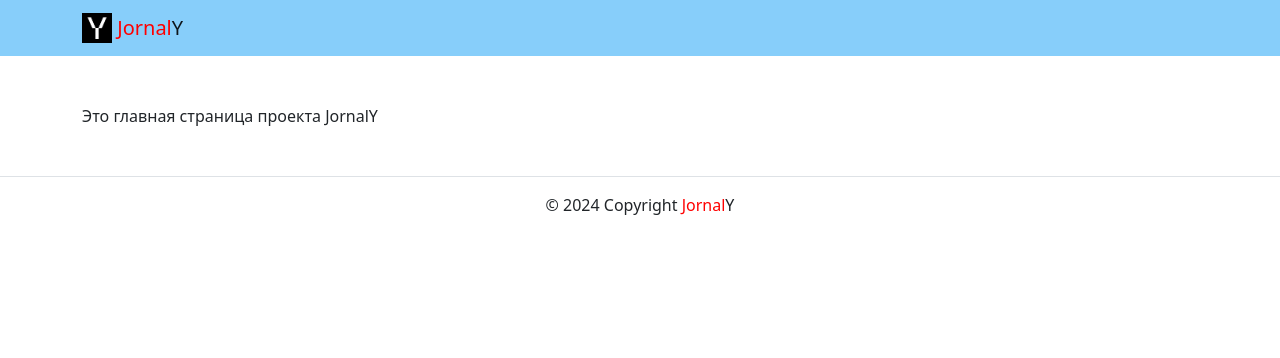
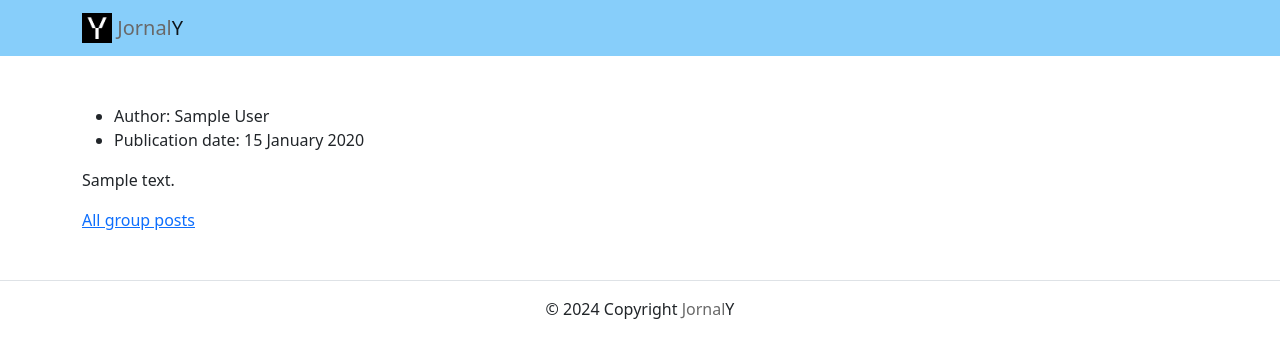
Before and after one commit to dev-lymar/JornalY, a Django app: page / in a window 1280 px wide. Shown: the top 358 px of the page. Run offline with Django 5.2, Linux system fonts and the light colour scheme; tables that the repository leaves empty hold one stand-in row (values such as "Sample post"); some libraries are stand-ins or nearby versions.

Commit message:
Added post display on home page

```diff
--- a/posts/views.py
+++ b/posts/views.py
@@ -1,18 +1,18 @@
 from django.shortcuts import render
 from django.http import HttpResponse
+from .models import Post
 
 
 def index(request):
+    posts = Post.objects.order_by('-pub_date')[:10]
     context = {
-        'text': 'Это главная страница проекта JornalY'
+        'posts': posts
     }
-    template = 'posts/index.html'
-    return render(request, template, context=context)
+    return render(request, 'posts/index.html', context=context)
 
 
 def group_posts(request, slug):
     context = {
         'text': 'Здесь будет информация о группах проекта JornalY'
     }
-    template = 'posts/group_list.html'
-    return render(request, template, context=context)
+    return render(request, 'posts/group_list.html', context=context)
--- a/templates/base.html
+++ b/templates/base.html
@@ -9,7 +9,7 @@
     <link rel="icon" type="image/png" sizes="32x32" href="img/fav/favicon-32x32.png">
     <link rel="icon" type="image/png" sizes="16x16" href="img/fav/favicon-16x16.png">
     <meta name="msapplication-TileColor" content="#da532c">
-    <meta name="theme-color" content="#ffffff">
+    <meta name="theme-color" content="#00BFFF">
     <link rel="stylesheet" href="{% static 'css/bootstrap.min.css' %}">
     <title>{% block title %} {% endblock %}</title>
   </head>
--- a/templates/includes/footer.html
+++ b/templates/includes/footer.html
@@ -1 +1 @@
-<p>© 2024 Copyright <span style="color:red">Jornal</span>Y</p>
+<p>© 2024 Copyright <span style="color:#696969">Jornal</span>Y</p>
--- a/templates/includes/header.html
+++ b/templates/includes/header.html
@@ -3,7 +3,7 @@
 <div class="container">
   <a class="navbar-brand" href="{% url 'posts:home' %}">
     <img src="{% static 'img/logo.png' %}" width="30" height="30" class="d-inline-block align-top" alt="">
-    <span style="color:red">Jornal</span>Y
+    <span style="color:#696969">Jornal</span>Y
   </a>
 </div>
 </nav>
--- a/templates/posts/index.html
+++ b/templates/posts/index.html
@@ -6,6 +6,18 @@
 
 {% block content %}
   <div class="container py-5">
-    {{ text }}
+    {% for post in posts %}
+      <ul>
+        <li>
+          Author: {{ post.author.get_full_name }}
+        </li>
+        <li>
+          Publication date: {{ post.pub_date|date:"d E Y" }}
+        </li>
+      </ul>
+    <p>{{ post.text }}</p>
+    <a href="">All group posts</a>
+    {% if not forloop.last %}<hr>{% endif %}
+    {% endfor %}
   </div>
 {% endblock %}
```
